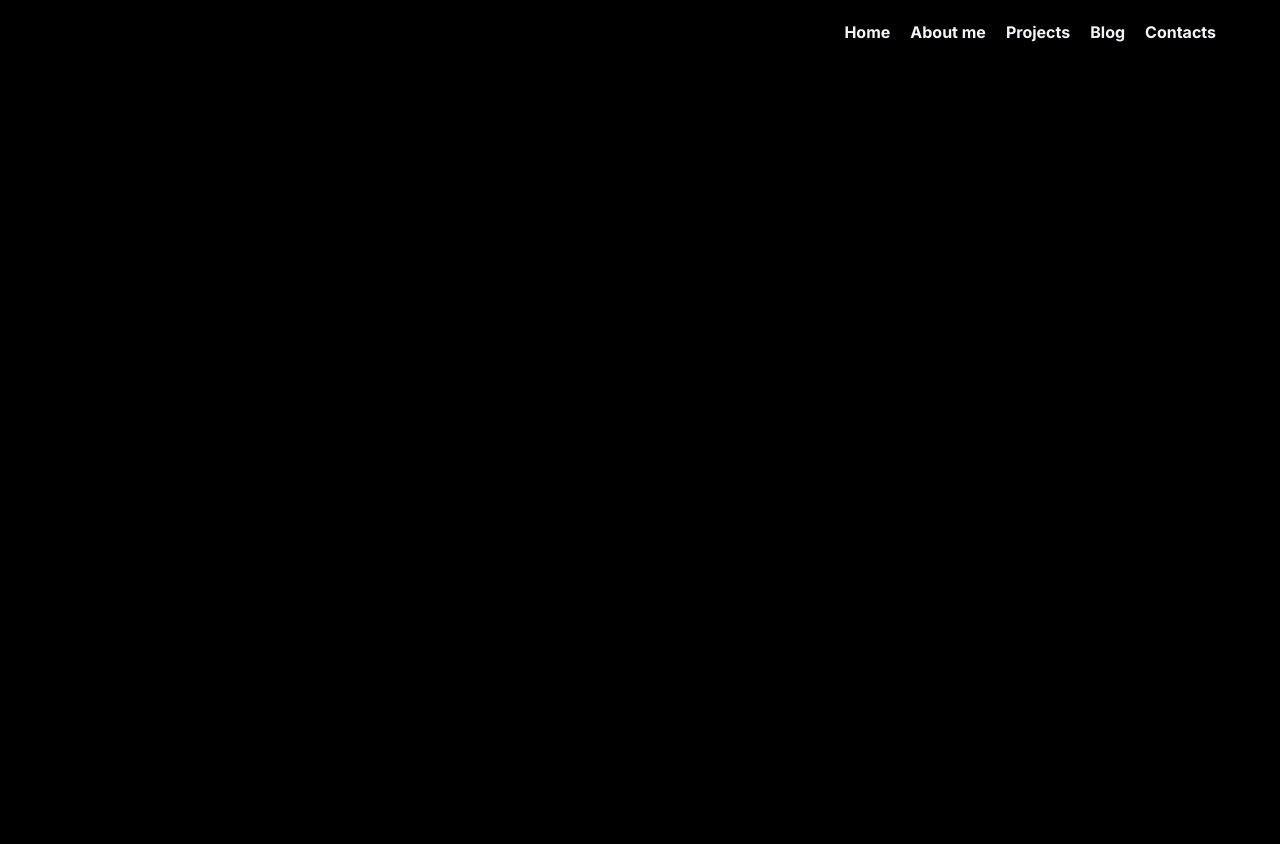
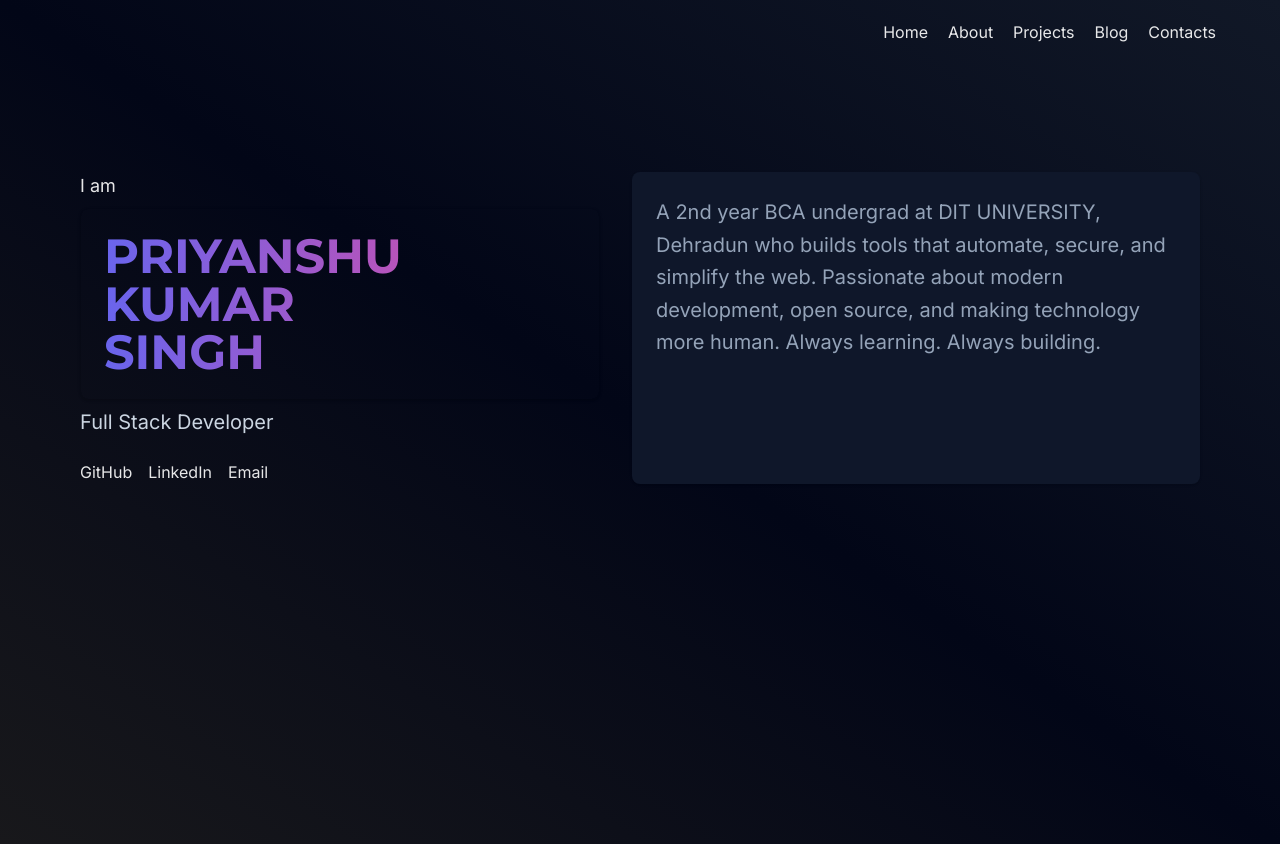
Before and after one commit to yansh07/portfoliov1, a website: page index.html in a window 1280 px wide. Before the commit the page ends 800 px from the top, so only its background shows below. Drawn offline with Linux system fonts and the light colour scheme.

Commit message:
Added some intro and details

```diff
--- a/index.html
+++ b/index.html
@@ -18,22 +18,65 @@
     <title>Portfolio</title>
     <link href="output.css" rel="stylesheet" />
   </head>
-  <body class="bg-black text-slate-100">
-    <!-- <h1 class="mt-5 text-5xl font-semibold text-teal-400 font-heading">
-      PRIYANSHU KUMAR SINGH
-    </h1> -->
+  <body
+    class="bg-gradient-to-tr from-zinc-900 via-slate-950 to-gray-900 text-white/90 text-slate-400 font-body"
+  >
+    <section>
+      <!-- Nav -->
       <header>
-      <nav>
-        <ul
-          class="flex items-center justify-end gap-5 px-6 mt-5 font-bold font-body sm:px-10 md:px-16"
-        >
+        <nav class="px-4 sm:px-8 md:px-16">
+          <ul class="flex items-center justify-end gap-5 mt-5 font-body">
             <li><a href="#">Home</a></li>
-          <li><a href="#">About me</a></li>
+            <li><a href="#">About</a></li>
             <li><a href="#">Projects</a></li>
             <li><a href="#">Blog</a></li>
             <li><a href="#">Contacts</a></li>
           </ul>
         </nav>
       </header>
+
+      <section
+        class="flex flex-col items-start min-h-screen px-6 py-16 md:px-20 md:py-32"
+      >
+        <div class="flex flex-col w-full gap-8 md:flex-row">
+          <!-- LEFT BOX: Name, Role, Links -->
+          <div class="flex-1">
+            <p class="mb-2 text-lg">I am</p>
+            <h1
+              class="flex-1 p-6 text-4xl font-bold leading-tight text-transparent text-white rounded-lg shadow bg-gradient-to-r from-indigo-500 to-pink-500 bg-clip-text bg-slate-900 md:text-5xl font-heading"
+            >
+              PRIYANSHU KUMAR <br />
+              SINGH
+            </h1>
+            <p class="mt-2 text-xl text-slate-300">Full Stack Developer</p>
+
+            <!-- Social Links -->
+            <div class="flex gap-4 mt-6">
+              <a href="https://github.com/yansh07" class="hover:underline"
+                >GitHub</a
+              >
+              <a
+                href="https://www.linkedin.com/in/priyanshu-kumar-singh-34560816b/"
+                class="hover:underline"
+                >LinkedIn</a
+              >
+              <a href="mailto:youremail@example.com" class="hover:underline"
+                >Email</a
+              >
+            </div>
+          </div>
+
+          <!-- RIGHT BOX: Intro -->
+          <div
+            class="flex-1 p-6 text-xl leading-relaxed rounded-lg shadow bg-slate-900 text-slate-400"
+          >
+            A 2nd year BCA undergrad at DIT UNIVERSITY, Dehradun who builds
+            tools that automate, secure, and simplify the web. Passionate about
+            modern development, open source, and making technology more human.
+            Always learning. Always building.
+          </div>
+        </div>
+      </section>
+    </section>
   </body>
 </html>
```
Also changed, not shown: images/topography.svg (added), output.css, 1 other file. Lines whose indentation alone changed are shown as unchanged.
